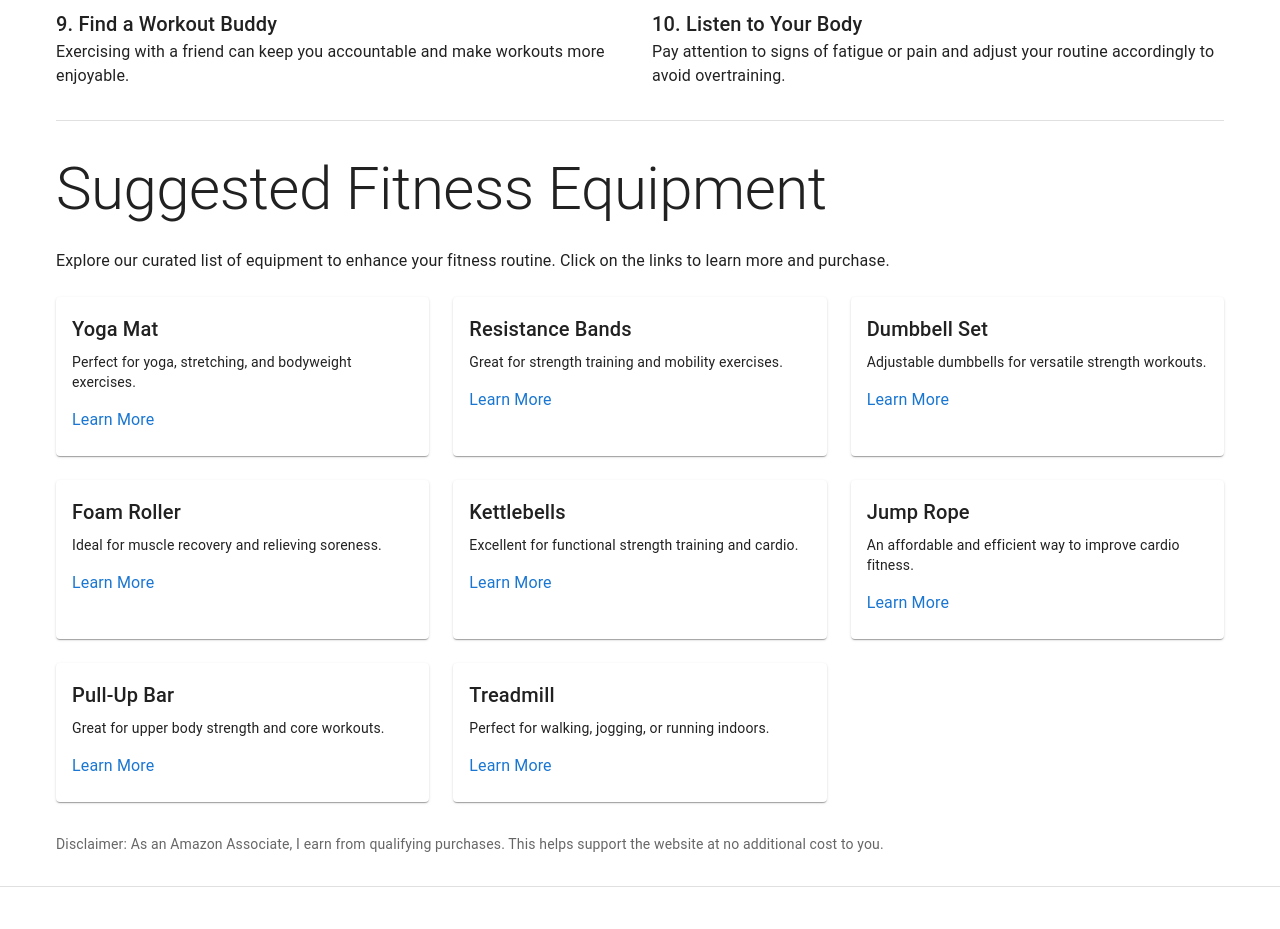
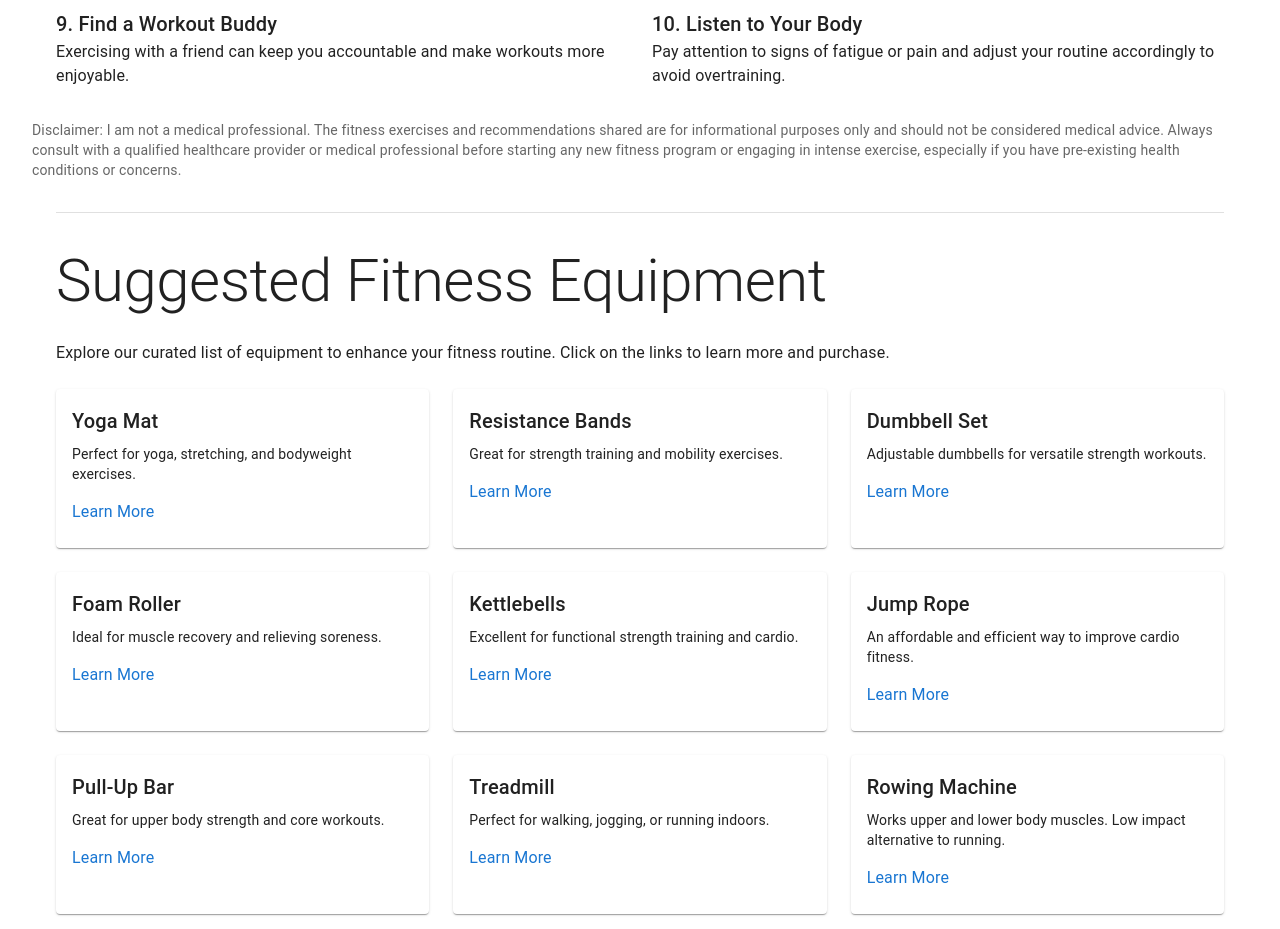
Before and after one commit to rogerrivl/AF-WHtR, a React (Create React App) app: page /fitness in a window 1280 px wide. Shown: the part 680-1609 px from the top of the page. Built offline with nearby package versions, Linux system fonts and the light colour scheme.

Commit message:
v3.1  changes

```diff
--- a/src/App.css
+++ b/src/App.css
@@ -38,5 +38,5 @@
   }
 }
 .custom-link {
-  color: #33ff85; /* Change this to your desired color */
+  color: #43a047; /* Change this to your desired color */
 }
--- a/src/components/Fitness.js
+++ b/src/components/Fitness.js
@@ -7,8 +7,6 @@ import {
   Divider,
   Card,
   CardContent,
-  CardMedia,
-  Button,
 } from "@mui/material";
 
 const Fitness = () => {
@@ -16,51 +14,57 @@ const Fitness = () => {
     {
       name: "Yoga Mat",
       description: "Perfect for yoga, stretching, and bodyweight exercises.",
-      link: "https://www.amazon.com/dp/YOUR_AFFILIATE_LINK_HERE",
+      link: "https://amzn.to/3ZNUu7A",
       image: "https://via.placeholder.com/150", // Replace with an actual image URL
     },
     {
       name: "Resistance Bands",
       description: "Great for strength training and mobility exercises.",
-      link: "https://www.amazon.com/dp/YOUR_AFFILIATE_LINK_HERE",
+      link: "https://amzn.to/3BHUEp7",
       image: "https://via.placeholder.com/150",
     },
     {
       name: "Dumbbell Set",
       description: "Adjustable dumbbells for versatile strength workouts.",
-      link: "https://www.amazon.com/dp/YOUR_AFFILIATE_LINK_HERE",
+      link: "https://amzn.to/49TLXEQ",
       image: "https://via.placeholder.com/150",
     },
     {
       name: "Foam Roller",
       description: "Ideal for muscle recovery and relieving soreness.",
-      link: "https://www.amazon.com/dp/YOUR_AFFILIATE_LINK_HERE",
+      link: "https://amzn.to/4gJqnFq",
       image: "https://via.placeholder.com/150",
     },
     {
       name: "Kettlebells",
       description: "Excellent for functional strength training and cardio.",
-      link: "https://www.amazon.com/dp/YOUR_AFFILIATE_LINK_HERE",
+      link: "https://amzn.to/4gQ95q3",
       image: "https://via.placeholder.com/150",
     },
     {
       name: "Jump Rope",
       description: "An affordable and efficient way to improve cardio fitness.",
-      link: "https://www.amazon.com/dp/YOUR_AFFILIATE_LINK_HERE",
+      link: "https://amzn.to/3BB8oSF",
       image: "https://via.placeholder.com/150",
     },
     {
       name: "Pull-Up Bar",
       description: "Great for upper body strength and core workouts.",
-      link: "https://www.amazon.com/dp/YOUR_AFFILIATE_LINK_HERE",
+      link: "https://amzn.to/4gOvGTR",
       image: "https://via.placeholder.com/150",
     },
     {
       name: "Treadmill",
       description: "Perfect for walking, jogging, or running indoors.",
-      link: "https://www.amazon.com/dp/YOUR_AFFILIATE_LINK_HERE",
+      link: "https://amzn.to/3Ph7u0J",
       image: "https://via.placeholder.com/150",
     },
+    {
+        name: "Rowing Machine",
+        description: "Works upper and lower body muscles. Low impact alternative to running.",
+        link: "https://amzn.to/4fww20d",
+        image: "https://via.placeholder.com/150",
+      },
   ];
 
   return (
@@ -133,6 +137,9 @@ const Fitness = () => {
       Pay attention to signs of fatigue or pain and adjust your routine accordingly to avoid overtraining.
     </Typography>
   </Grid>
+  <Typography variant="body2" mt={4} color="textSecondary">
+    Disclaimer: I am not a medical professional. The fitness exercises and recommendations shared are for informational purposes only and should not be considered medical advice. Always consult with a qualified healthcare provider or medical professional before starting any new fitness program or engaging in intense exercise, especially if you have pre-existing health conditions or concerns.
+  </Typography>
 </Grid>
 
 
@@ -168,7 +175,7 @@ const Fitness = () => {
       </Grid>
       {/* Amazon Affiliate Disclaimer */}
   <Typography variant="body2" mt={4} color="textSecondary">
-    Disclaimer: As an Amazon Associate, I earn from qualifying purchases. This helps support the website at no additional cost to you.
+    Disclaimer: As an Amazon Associate, I earn from qualifying purchases. This website contains affiliate links, which means I may receive a small commission if you purchase a product or service after clicking on a link. This does not affect the price you pay. I only recommend products and services that I believe will be of value to my readers.
   </Typography>
     </Box>
   );
--- a/src/components/RatioResults.js
+++ b/src/components/RatioResults.js
@@ -1,6 +1,6 @@
 import { Typography, Box, Card, CardContent, Divider } from "@mui/material";
 import { green, red } from "@mui/material/colors";
-
+import { Link } from "react-router-dom";
 function RatioResult({ ratioValue }) {
   const isHighRisk = ratioValue >= 0.55;
   const WHTRColor = isHighRisk ? red[600] : green[600];
@@ -31,7 +31,7 @@ function RatioResult({ ratioValue }) {
           </Typography>
           <Divider sx={{ mt: 2, mb: 2 }} />
           <Typography variant="body2" sx={{ textAlign: "center" }}>
-          For those looking to enhance their fitness and meet the required standards, we encourage you to explore valuable resources and information available at <a href="https://totalforcehub.com/category/fitness/"  class='custom-link'>Total Force Hub</a>. Get the support you need on your fitness journey!
+          For those looking to enhance their fitness and meet the required standards, we encourage you to explore valuable resources in the <Link to={"/Fitness"} className="custom-link" >Fitness Tip</Link> page or at <a href="https://totalforcehub.com/category/fitness/"  class='custom-link'>Total Force Hub blog</a>. Get the support you need on your fitness journey!
           </Typography>
         </CardContent>
       </Card>
```
